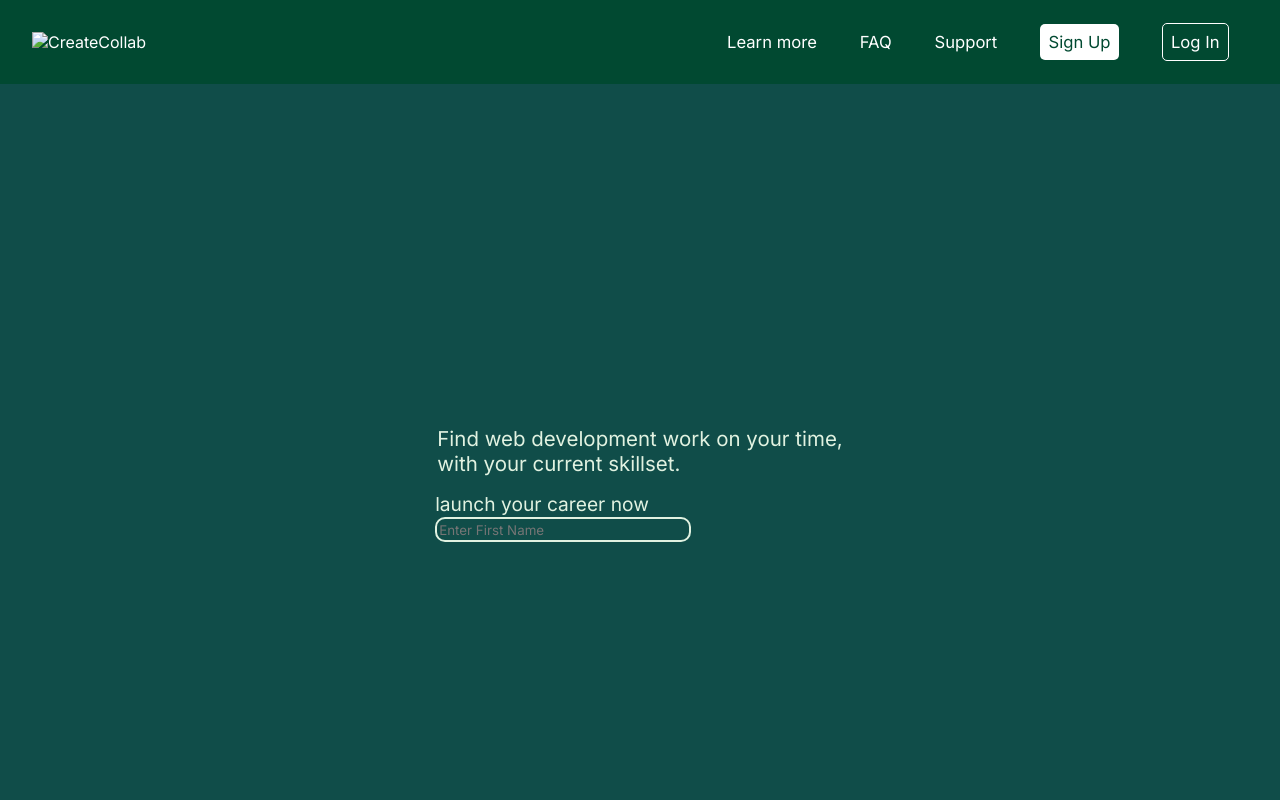
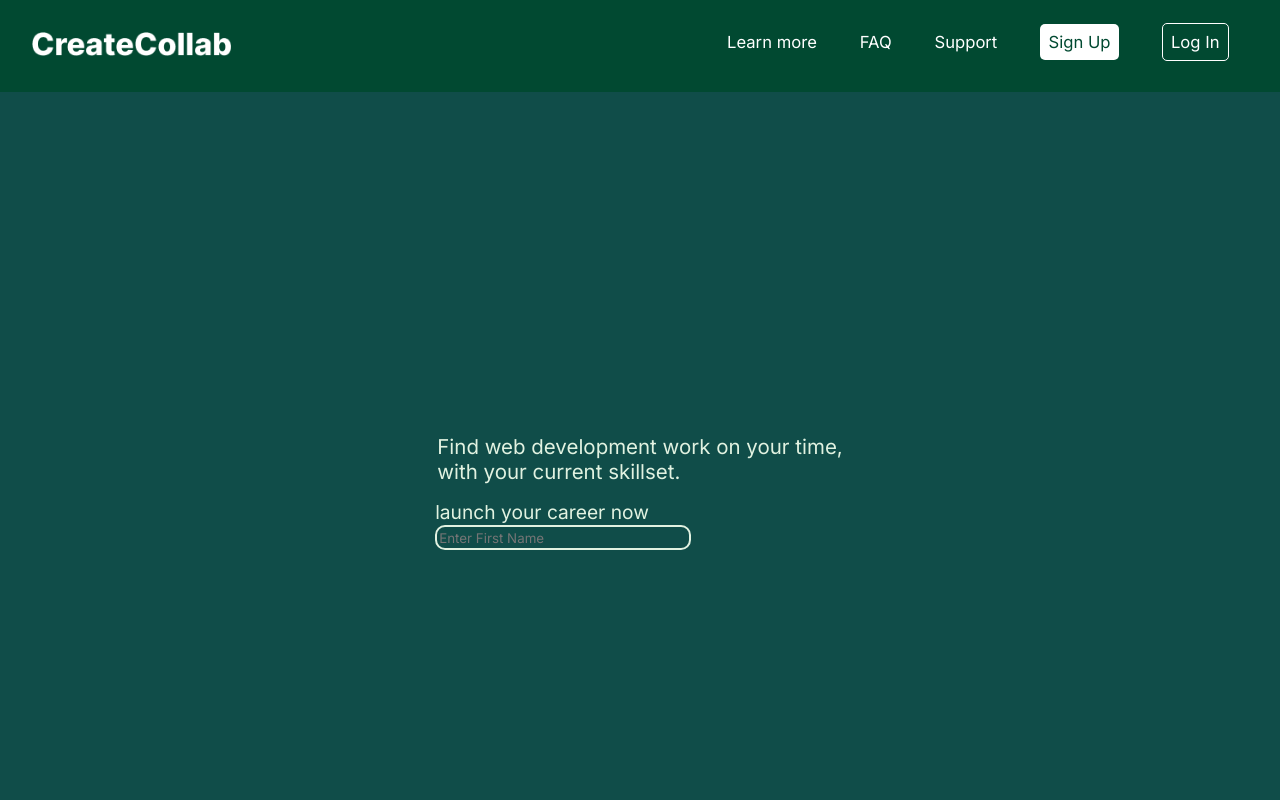
Before and after one commit to courthub74/CreateCollabPublish, a plain HTML site: page index.html in a window 1280 px wide. Shown: the top 800 px of the page. Drawn offline with Linux system fonts and the light colour scheme; the site is published under a folder, as on GitHub Pages, so addresses that start at the root find nothing.

Commit message:
images routed

```diff
--- a/index.html
+++ b/index.html
@@ -18,11 +18,11 @@
             <nav>
                 <!-- BurgerMenu -->
                 <div class="menu">
-                    <img src="/img/BurgerMenu.png" alt="menu">
+                    <img src="./img/BurgerMenu.png" alt="menu">
                 </div>
                 <!-- Logo -->
                 <div class="logo">
-                    <img src="/img/CreateCollabWhite.png" alt="CreateCollab">
+                    <img src="./img/CreateCollabWhite.png" alt="CreateCollab">
                 </div>
                 <ul>
                     <li><a href="#">Learn more</a></li>
@@ -39,7 +39,7 @@
 
                 <!-- Logo -->
                 <div class="logo">
-                    <img src="/img/CreateCollabWithHandshake.png" alt="CreateCollab">
+                    <img src="./img/CreateCollabWithHandshake.png" alt="CreateCollab">
                 </div>
 
                 <!-- Avatar -->
```
